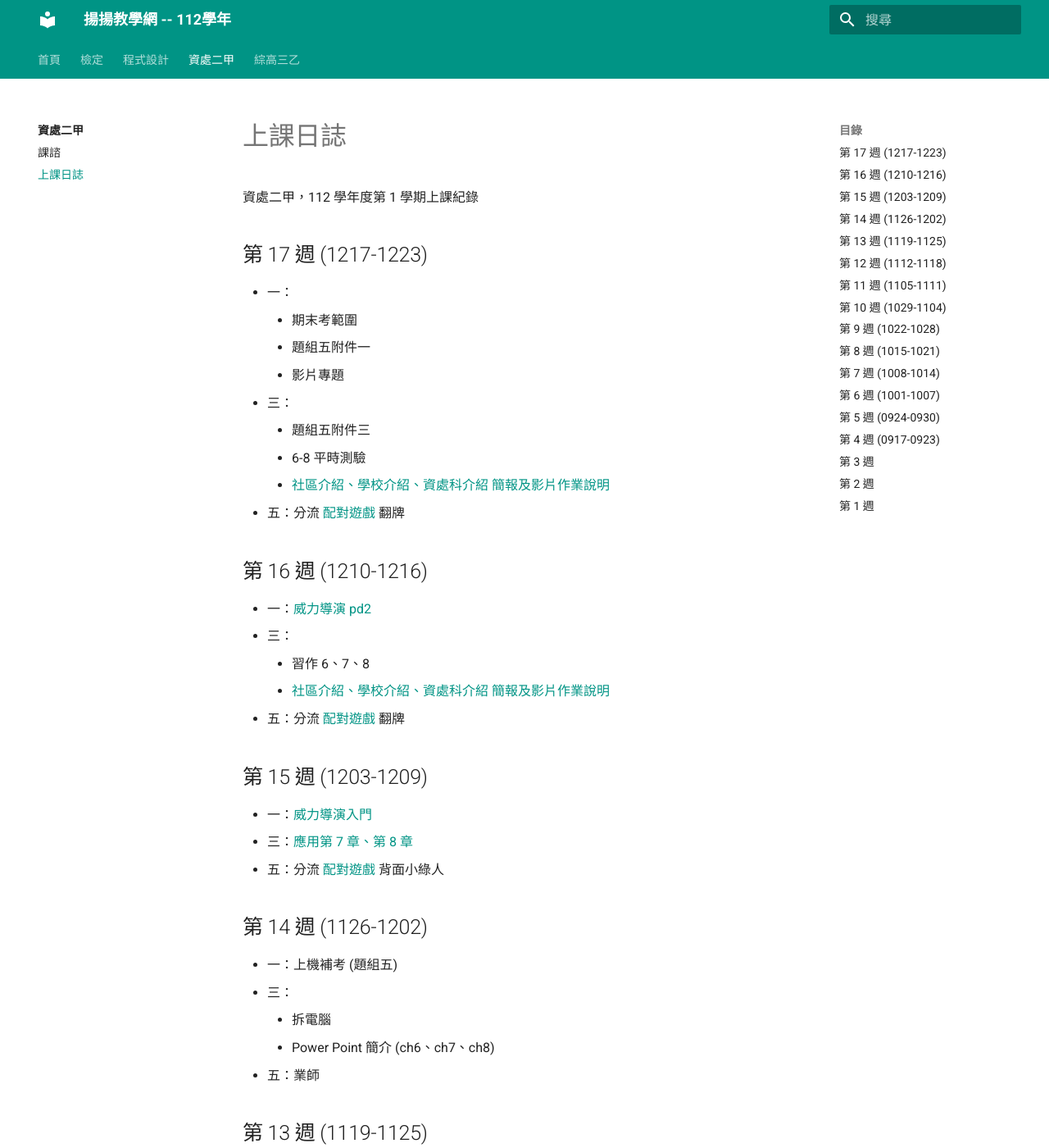
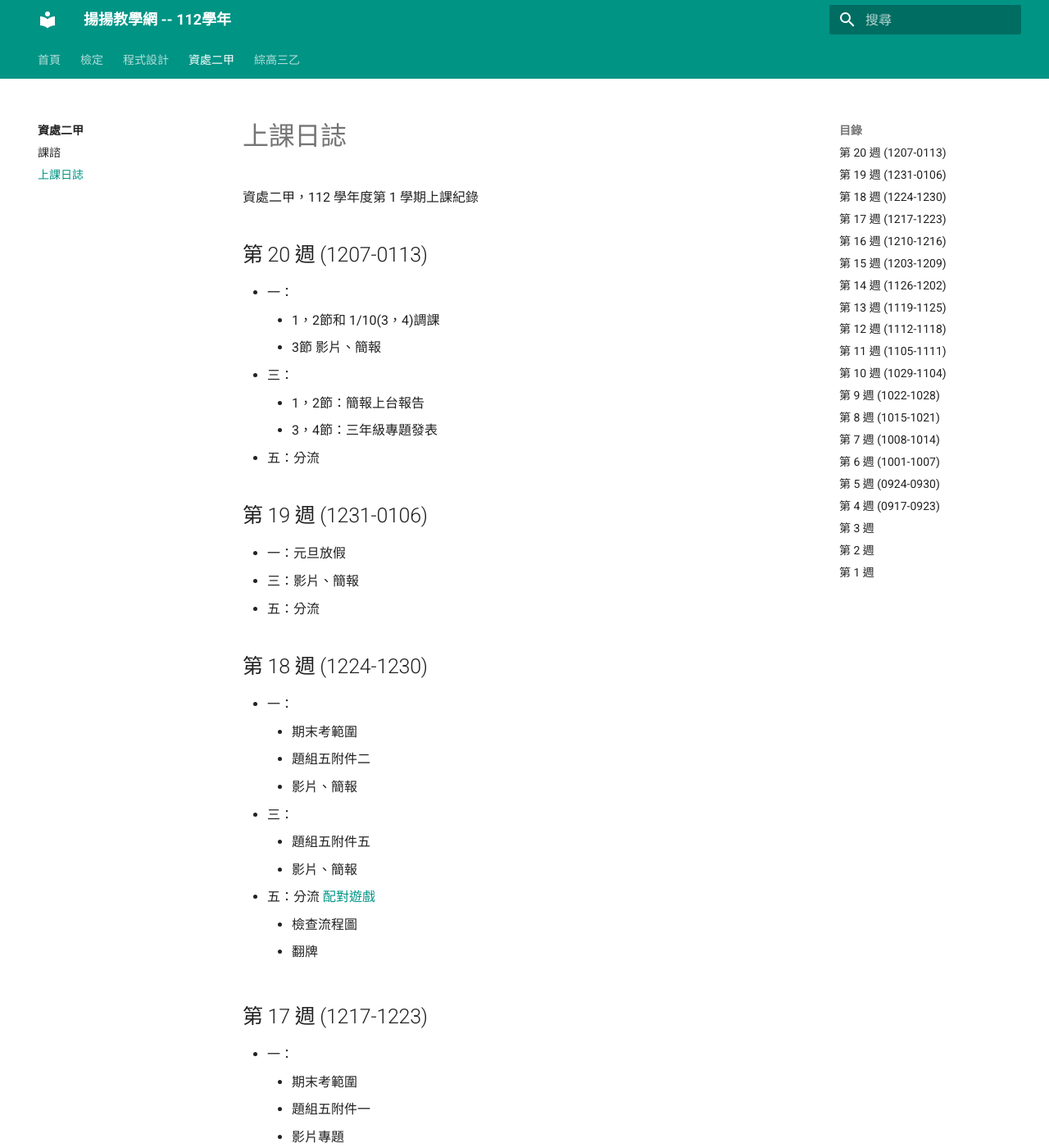
Before and after one commit to cwyedu/school-112, an MkDocs documentation site: the page built from docs/dp111/112_1_dp111_log.md, in a window 1280 px wide and 1400 px high. Shown: the whole window at 82% size. Built offline with MkDocs 1.6.1 and Material for MkDocs 9.7.7, drawn with Linux system fonts in a browser that asks for light colours.

Commit message:
add 到20週

```diff
--- a/docs/dp111/112_1_dp111_log.md
+++ b/docs/dp111/112_1_dp111_log.md
@@ -30,6 +30,35 @@
     - 錄音、照片20、影片 (10/23)
 -->
 
+## 第 20 週 (1207-0113)
+- 一：
+    - 1，2節和 1/10(3，4)調課
+    - 3節 影片、簡報
+- 三：
+    - 1，2節：簡報上台報告
+    - 3，4節：三年級專題發表
+- 五：分流
+
+
+## 第 19 週 (1231-0106)
+- 一：元旦放假
+- 三：影片、簡報
+- 五：分流
+
+
+## 第 18 週 (1224-1230)
+- 一：
+    - 期末考範圍
+    - 題組五附件二
+    - 影片、簡報
+- 三：
+    - 題組五附件五
+    - 影片、簡報
+- 五：分流 [配對遊戲](../programming/app_inventor/pair_up_fruits/pair_up_fruits.md)
+    - 檢查流程圖
+    - 翻牌
+
+
 ## 第 17 週 (1217-1223)
 - 一：
     - 期末考範圍
@@ -39,7 +68,10 @@
     - 題組五附件三
     - 6-8 平時測驗
     - [社區介紹、學校介紹、資處科介紹 簡報及影片作業說明](./misc/introduction_assignment.md)
-- 五：分流 [配對遊戲](../programming/app_inventor/pair_up_fruits/pair_up_fruits.md) 翻牌
+- 五：分流 [配對遊戲](../programming/app_inventor/pair_up_fruits/pair_up_fruits.md)
+    - 作業檢查點
+    - 翻牌
+    - 流程圖
 
 
 ## 第 16 週 (1210-1216)
```
